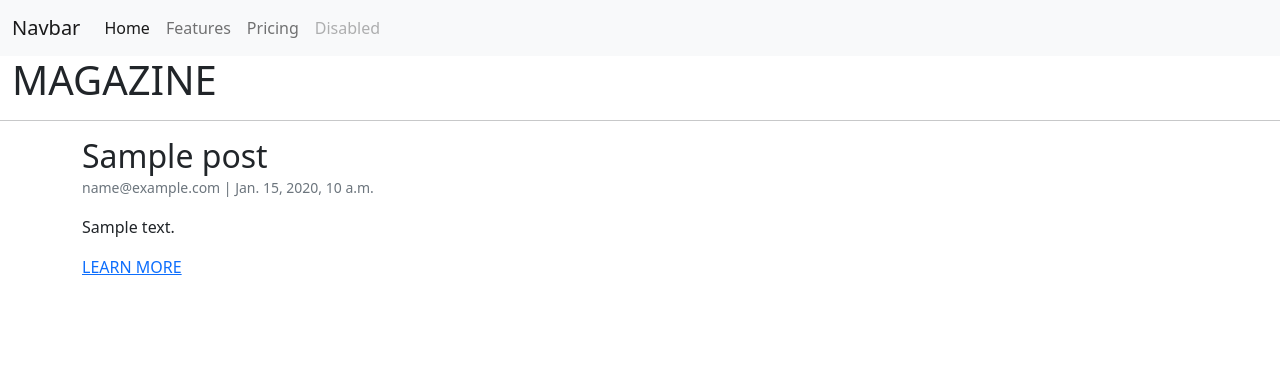
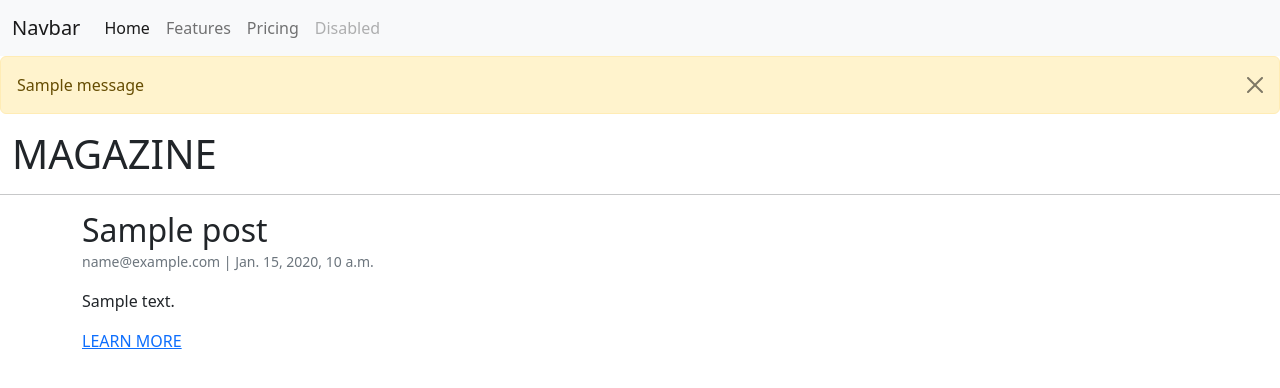
Before and after one commit to frirsta/fullstack-project, a Django app: page / in a window 1280 px wide. Shown: the top 388 px of the page. Run offline with Django 3.2, Linux system fonts and the light colour scheme; tables that the repository leaves empty hold one stand-in row (values such as "Sample post"); one stand-in notice (Sample message) is shown.

Commit message:
Add alert to signup function. When user creates an account an alert is shown on screen

```diff
--- a/templates/base.html
+++ b/templates/base.html
@@ -33,6 +33,14 @@
       </div>
     </div>
   </nav>
+
+  {% for message in messages %}
+  <div class="alert alert-warning alert-dismissible fade show" role="alert">
+    {{ message }}
+    <button type="button" class="btn-close" data-bs-dismiss="alert" aria-label="Close"></button>
+  </div>
+{% endfor %}
+
   {% block content %}
   {% endblock content %}
 
```
Also changed, not shown: users/views.py (+7 -2 lines), users/tests/__init__.py (added), users/tests/test_views.py (added).
